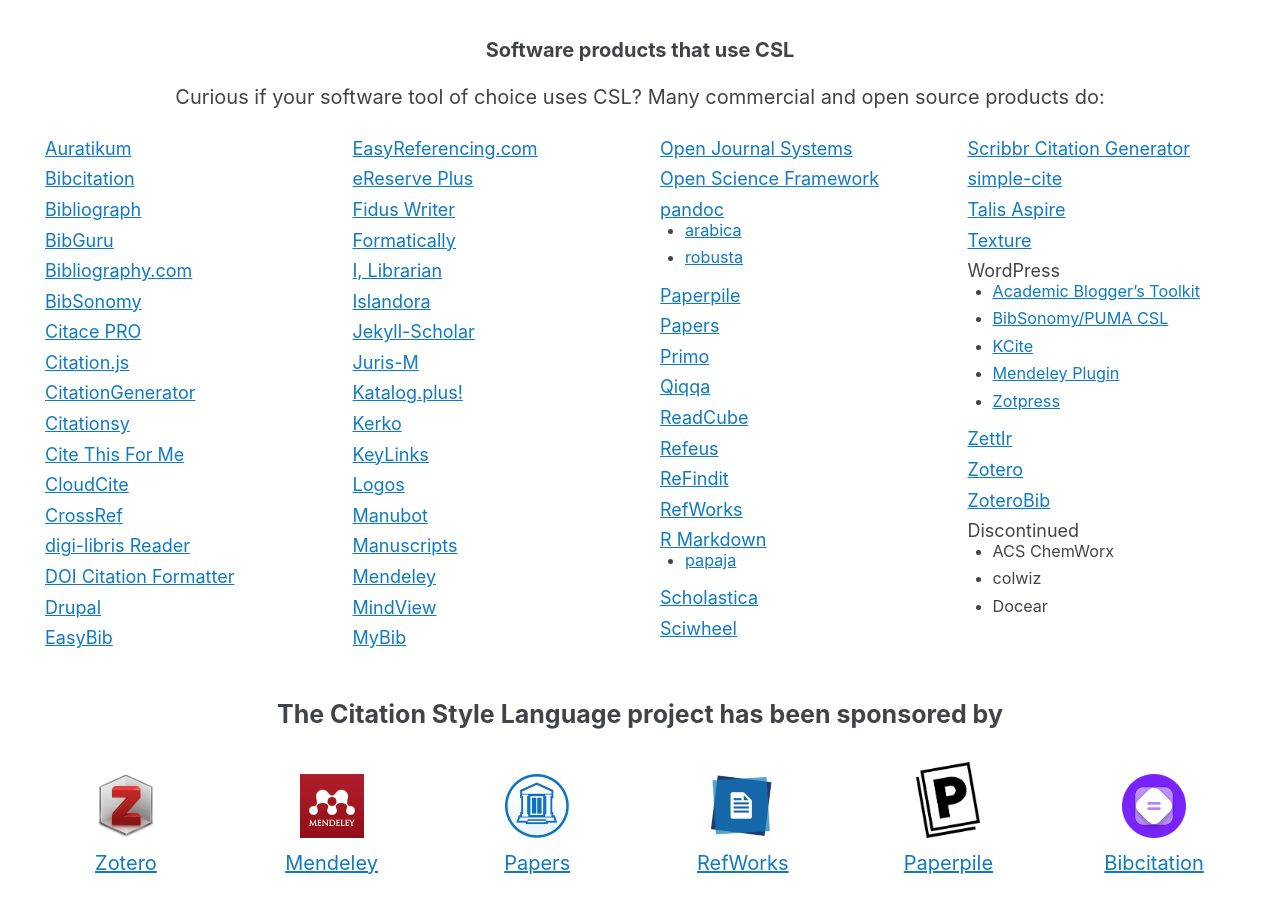
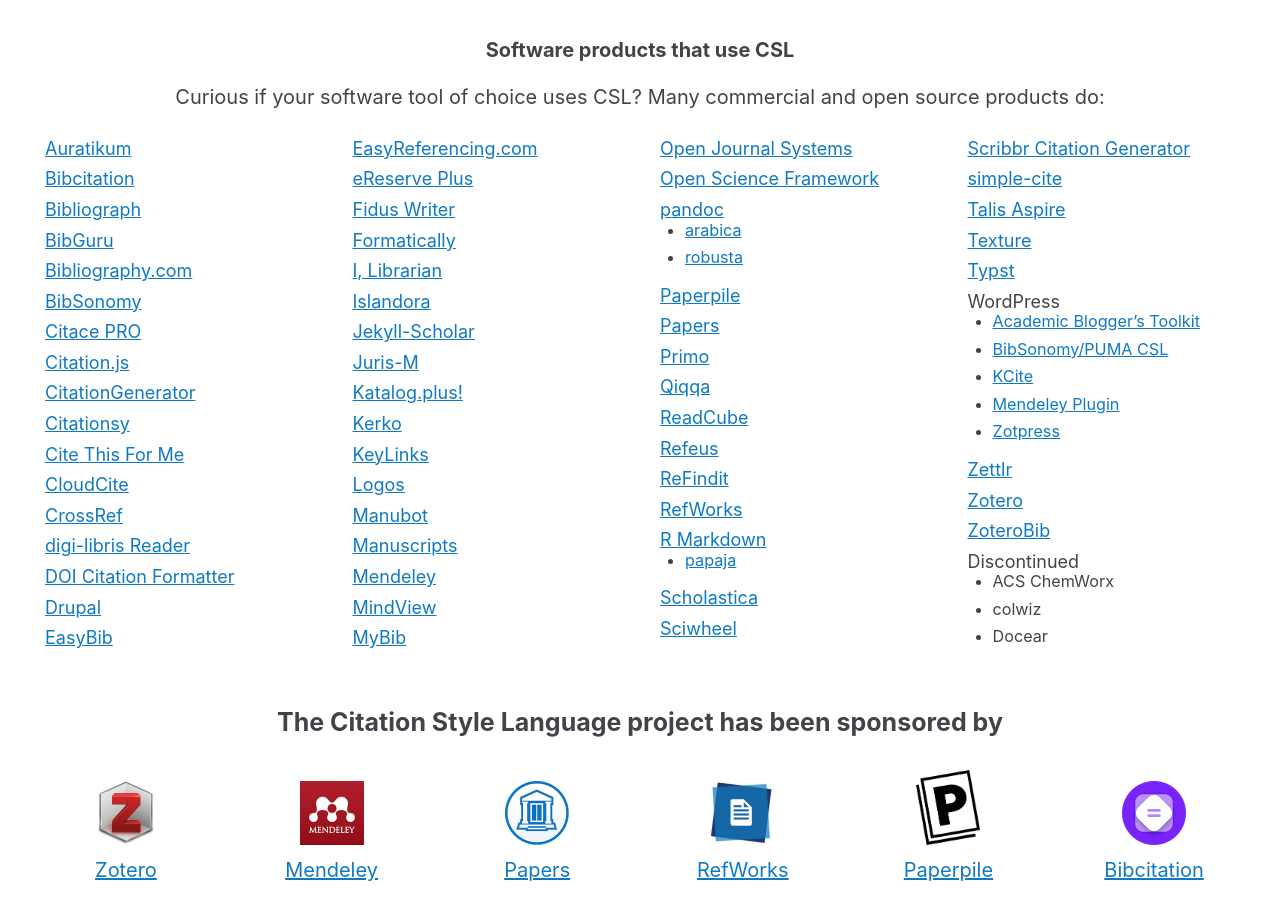
Before and after one commit to citation-style-language/citation-style-language.github.io, a Jekyll site: the page built from _pages/index.md, in a window 1280 px wide and 900 px high, scrolled down 1011 px. Built offline with Jekyll 4.4.1, drawn with Linux system fonts in a browser that asks for light colours; the list of posts is cut into pages by our own code.

Commit message:
Mention Typst as CSL user

```diff
--- a/_pages/index.md
+++ b/_pages/index.md
@@ -120,6 +120,8 @@
     url: https://talis.com/talis-aspire/
   - title: Texture
     url: https://github.com/substance/texture
+  - title: Typst
+    url: https://typst.app/
   - title: WordPress
     children:
       - title: Academic Blogger’s Toolkit
```
